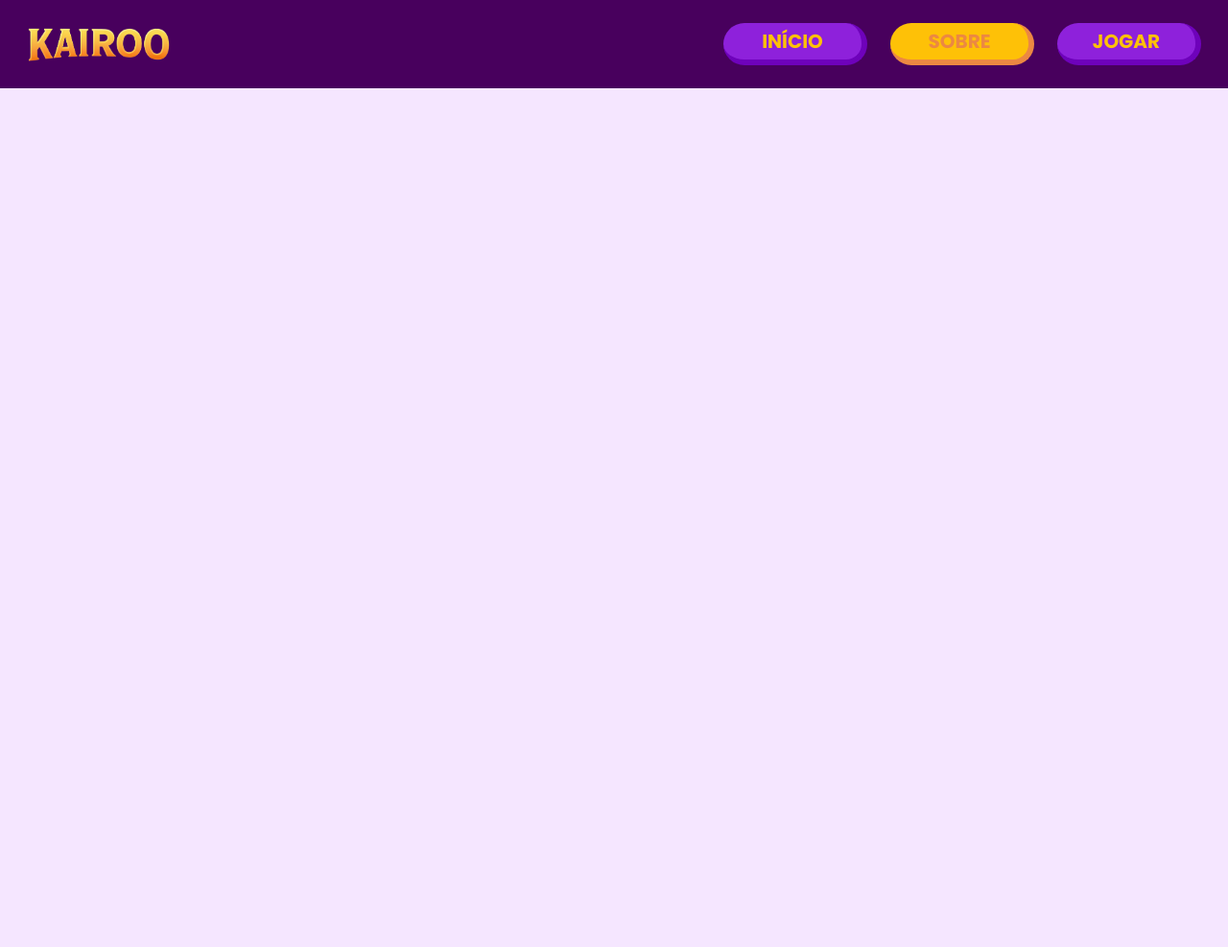
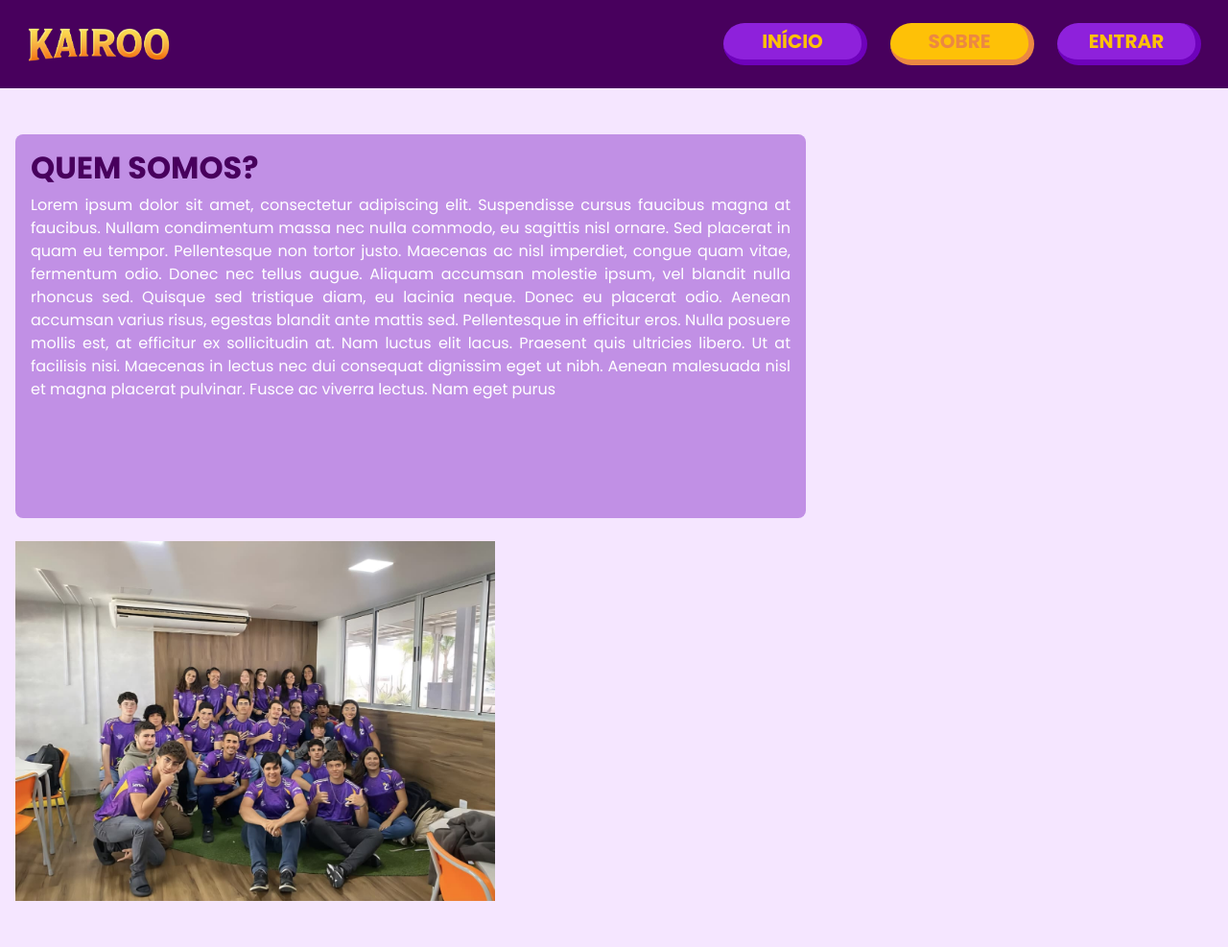
Before and after one commit to prof-senac-nathan/kairoo, a PHP site: page /src/pages/about.php in a window 1280 px wide. Shown: the whole page at 96% size. Before the commit the page ends 92 px from the top, so only its background shows below. Run offline with PHP 8.4, Linux system fonts and the light colour scheme.

Commit message:
Tela de about em andamento

```diff
--- a/src/css/home.css
+++ b/src/css/home.css
@@ -69,3 +69,13 @@ a:hover,
         height: 400px;
     }
 }
+.box p-3 rounded-3 ,h2{
+  color: #48005d;
+  font-weight: bolder;
+}
+.box p-3 rounded-3 ,p{
+  color: white;
+}
+.turma{
+
+}
--- a/src/pages/about.php
+++ b/src/pages/about.php
@@ -29,8 +29,8 @@
                 </li>
 
                 <li class="nav-item d-sm-none d-md-block d-none d-sm-block">
-                    <a href="play.php"
-                        class="text-decoration-none rounded-pill fw-bold btn-header d-flex justify-content-center p-1 fs-5">JOGAR</a>
+                    <a href="login.php"
+                        class="text-decoration-none rounded-pill fw-bold btn-header d-flex justify-content-center p-1 fs-5">ENTRAR</a>
                 </li>
 
                 <li class="nav-item d-xxl-none d-xl-none d-xxl-block d-lg-none d-xl-block d-md-none d-lg-block">
@@ -56,13 +56,28 @@
 
                     <li class="nav-item">
                         <a class="btn-collapseBar fw-bold py-2 text-decoration-none rounded-3 d-flex justify-content-center"
-                            aria-current="page" href="play.php">JOGAR</a>
+                            aria-current="page" href="login.php">ENTRAR</a>
                     </li>
                 </ul>
             </div>
         </div>
     </nav>
+       <main class="d-flex mx-3 my-5">
+        <div class="row align-items-center">
+            <div class="col-lg-8 col-md-12 col-12 d-flex flex-column gap-4">
+                <div class="box p-3 rounded-3">
+                    <h2>QUEM SOMOS?</h2>
+                    <p>Lorem ipsum dolor sit amet, consectetur adipiscing elit. Suspendisse cursus faucibus magna at faucibus. Nullam condimentum massa nec nulla commodo, eu sagittis nisl ornare. Sed placerat in quam eu tempor. Pellentesque non tortor justo. Maecenas ac nisl imperdiet, congue quam vitae, fermentum odio. Donec nec tellus augue. Aliquam accumsan molestie ipsum, vel blandit nulla rhoncus sed.
+Quisque sed tristique diam, eu lacinia neque. Donec eu placerat odio. Aenean accumsan varius risus, egestas blandit ante mattis sed. Pellentesque in efficitur eros. Nulla posuere mollis est, at efficitur ex sollicitudin at. Nam luctus elit lacus. Praesent quis ultricies libero.
+Ut at facilisis nisi. Maecenas in lectus nec dui consequat dignissim eget ut nibh. Aenean malesuada nisl et magna placerat pulvinar. Fusce ac viverra lectus. Nam eget purus </p>
 
+
+                        </div>
+                        <div class="turma">
+                            <img src="../imgs/turma.png" class="col-lg- 10" width="500">
+                            </div>
+
+                    </main>
     <script src="https://cdnjs.cloudflare.com/ajax/libs/jquery/3.7.1/jquery.min.js"
         integrity="sha512-v2CJ7UaYy4JwqLDIrZUI/4hqeoQieOmAZNXBeQyjo21dadnwR+8ZaIJVT8EE2iyI61OV8e6M8PP2/4hpQINQ/g=="
         crossorigin="anonymous" referrerpolicy="no-referrer"></script>
```
Also changed, not shown: index.php (+12 -19 lines), src/imgs/turma.png (added).
